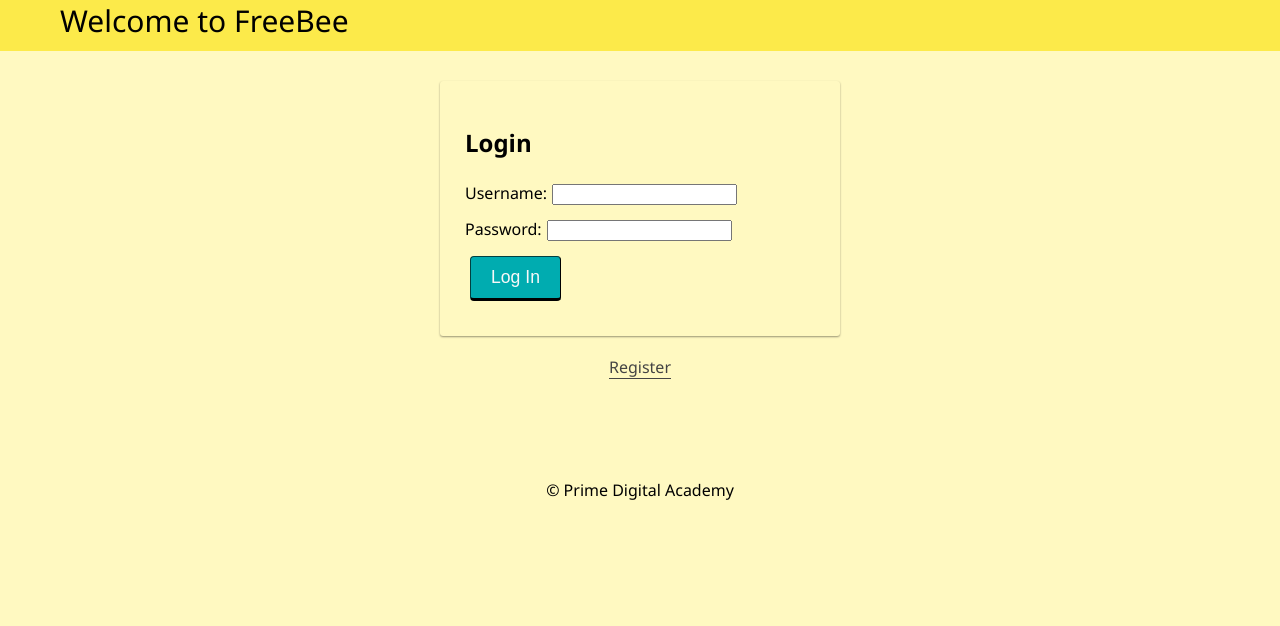
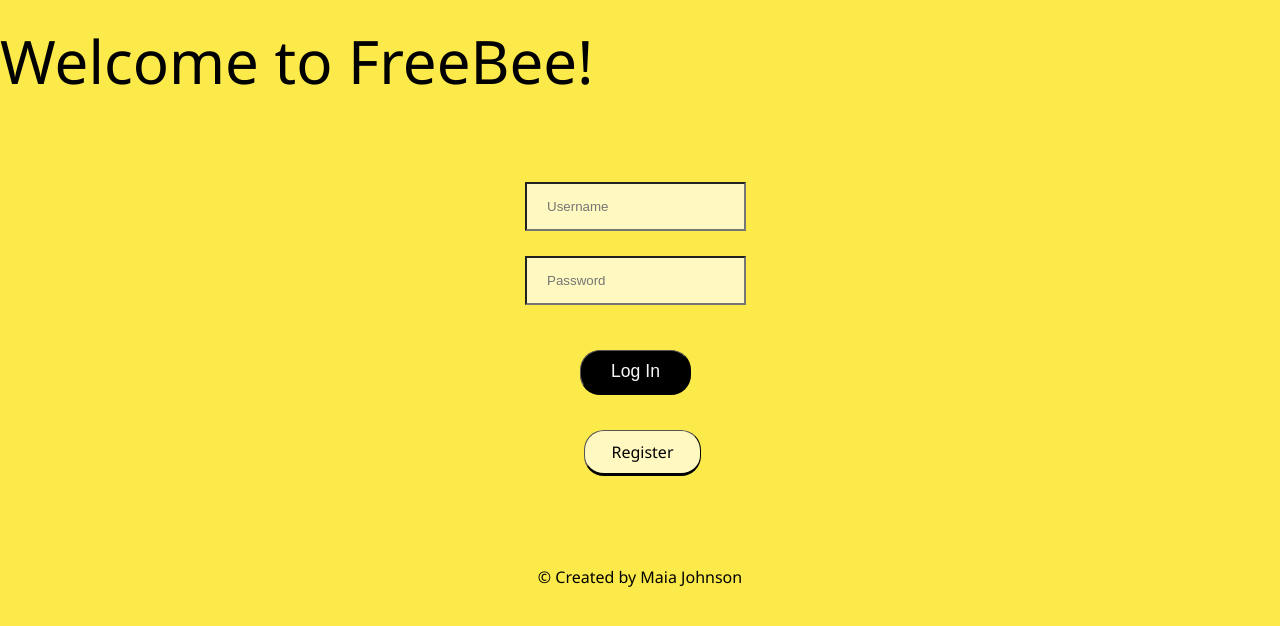
Before and after one commit to maiajohnson/freebee-solo-project, a React (Create React App) app: page /#/home in a window 1280 px wide. Shown: the top 626 px of the page. Built offline with nearby package versions, Linux system fonts and the light colour scheme; no server answers.

Commit message:
centered and colored login page elements

```diff
--- a/src/components/App/App.css
+++ b/src/components/App/App.css
@@ -7,6 +7,7 @@ body,
 body {
   font-family: 'Segoe UI', Tahoma, Geneva, Verdana, sans-serif;
   margin: 0px;
+  background-color: #FCEA4A;
 }
 
 img {
@@ -28,15 +29,16 @@ Button
 
 .btn {
   display: inline-block;
-  padding: 10px 20px;
-  border-color: #014041;
+  padding: 10px 30px;
+  border-color: black;
   border-width: 1px 1px 3px;
-  border-radius: 4px;
-  background-color: #00acb0;
+  border-radius: 20px;
+  background-color: black;
   color: #f8f8f8;
   font-size: 1.1rem;
   outline: 0;
   cursor: pointer;
+  margin-left: 115px;
 }
 
 .btn_sizeMin {
@@ -61,13 +63,15 @@ Button
 
 /* This line makes the "Register" and "Login" buttons look like links */
 .btn_asLink {
-  padding: 0;
-  border-width: 0;
-  border-bottom: 1px solid #444;
-  border-radius: 0;
-  background: none;
+  display: inline-block;
+  border-color: black;
+  padding: 10px 26px;
+  border-width: 1px 1px 3px;
+  margin-left: 5px;
+  border-radius: 20px;
+  background-color: #FFF9C1;
   font: inherit;
-  color: #444;
+  color: black;
 }
 
 .btn_asLink:hover {
@@ -100,10 +104,11 @@ Form Treatment
   width: 400px;
   max-width: 100%;
   padding: 25px;
-  margin: 0 auto 20px;
-  background-color: #FFF9C1;
+  margin: 0 auto 0px;
+  background-color: #FCEA4A;
   border-radius: 3px;
-  box-shadow: 0 1px 2px rgb(0, 0, 0, 0.4);
+  /* box-shadow: 0 1px 2px rgb(0, 0, 0, 0.4); */
+  border-top: 10px black;
 }
 
 input {
@@ -111,6 +116,16 @@ input {
   margin-bottom: 10px;
 }
 
-#react-root {
+.username {
+  padding: 15px 20px;
+  margin-left: 60px;
+  margin-bottom: 20px;
   background-color: #FFF9C1;
 }
+
+.password {
+  padding: 15px 20px;
+  background-color: #FFF9C1;
+  margin-left: 60px;
+  margin-bottom: 40px;
+}
--- a/src/components/Footer/Footer.css
+++ b/src/components/Footer/Footer.css
@@ -1,5 +1,5 @@
 footer {
-  margin-top: 80px;
+  margin-top: 70px;
   padding: 20px;
   text-align: center;
 }
--- a/src/components/Footer/Footer.jsx
+++ b/src/components/Footer/Footer.jsx
@@ -7,7 +7,7 @@ import './Footer.css';
 // or even care what the redux state is, so it doesn't need 'connect()'
 
 function Footer() {
-  return <footer>&copy; Prime Digital Academy</footer>;
+  return <footer>&copy; Created by Maia Johnson</footer>;
 }
 
 export default Footer;
--- a/src/components/LoginForm/LoginForm.jsx
+++ b/src/components/LoginForm/LoginForm.jsx
@@ -26,7 +26,6 @@ function LoginForm() {
 
   return (
     <form className="formPanel" onSubmit={login}>
-      <h2>Login</h2>
       {errors.loginMessage && (
         <h3 className="alert" role="alert">
           {errors.loginMessage}
@@ -34,10 +33,11 @@ function LoginForm() {
       )}
       <div>
         <label htmlFor="username">
-          Username:
           <input
+            className="username"
             type="text"
             name="username"
+            placeholder='Username'
             required
             value={username}
             onChange={(event) => setUsername(event.target.value)}
@@ -46,10 +46,11 @@ function LoginForm() {
       </div>
       <div>
         <label htmlFor="password">
-          Password:
           <input
+            className='password'
             type="password"
             name="password"
+            placeholder="Password"
             required
             value={password}
             onChange={(event) => setPassword(event.target.value)}
--- a/src/components/Nav/Nav.css
+++ b/src/components/Nav/Nav.css
@@ -5,22 +5,13 @@
   align-items: center;
 
   margin: 0 0 30px;
-  padding: 0 0 10px 0;
+  padding: 0 0 20px 0;
   background-color: #FCEA4A;
   overflow: hidden;
 }
 
 .nav a {
   text-decoration: none;
-}
-
-.nav-title {
-  font-size: 30px;
-  font-weight: 100;
-  color: black;
-  padding-left: 60px;
-  margin: 0;
-  text-align: center;
 }
 
 .navLink {
@@ -42,3 +33,13 @@
 .navLink:hover {
   background-color: #FCEA4A;
 }
+
+
+.nav-title {
+  font-size: 60px;
+  font-weight:300;
+  color: black;
+  padding-top: 20px;
+  margin: 0;
+  text-align: center;
+}
--- a/src/components/Nav/Nav.jsx
+++ b/src/components/Nav/Nav.jsx
@@ -9,10 +9,7 @@ function Nav() {
 
   return (
     <div className="nav">
-      <Link to="/home">
-        <h2 className="nav-title">Welcome to FreeBee</h2>
-      </Link>
-      <div>
+         <h2 className="nav-title">Welcome to FreeBee!</h2>
 
         {/* If a user is logged in, show these links */}
         {user.id && (
@@ -29,7 +26,6 @@ function Nav() {
           </>
         )}
 
-      </div>
     </div>
   );
 }
```
